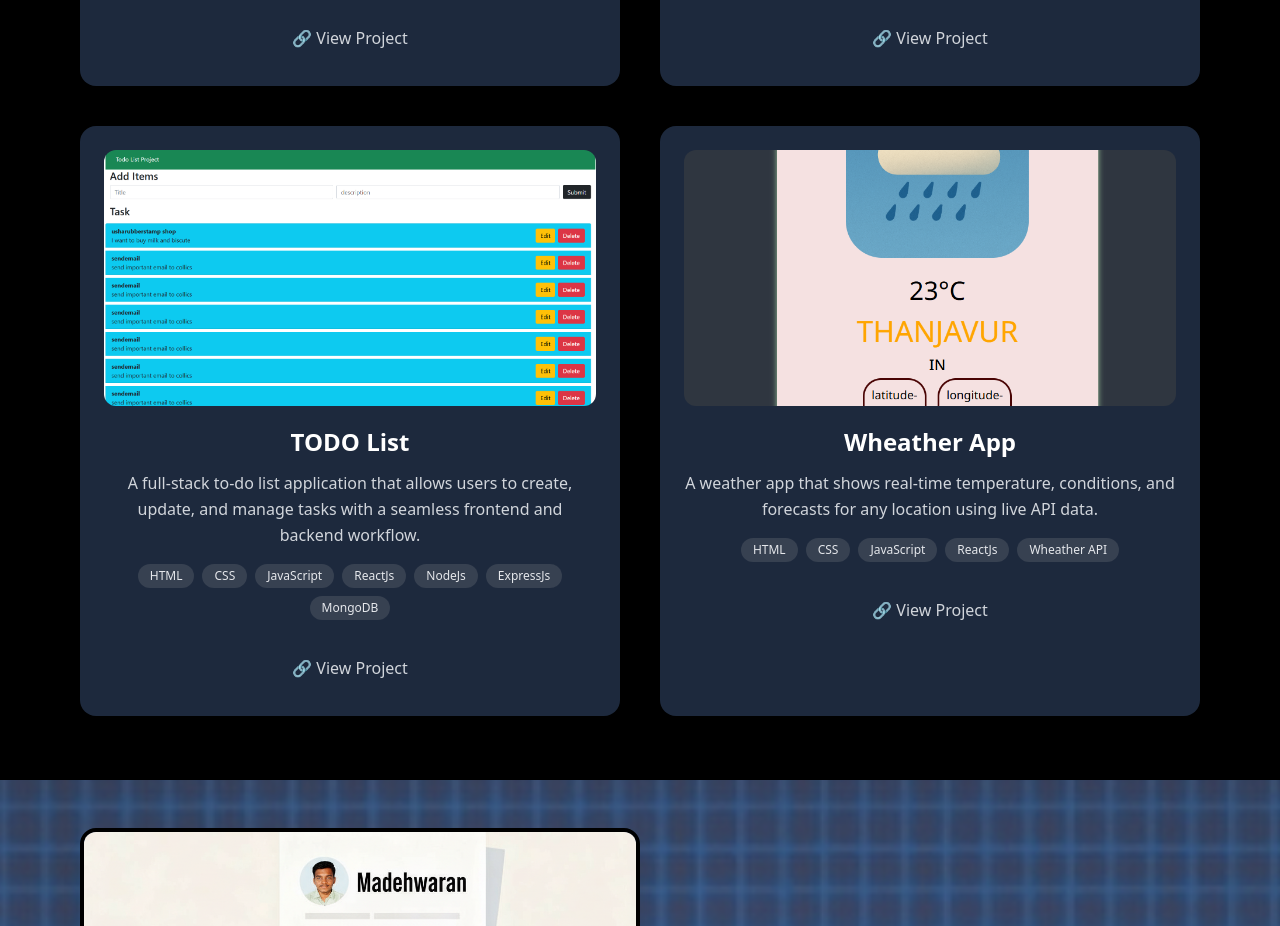
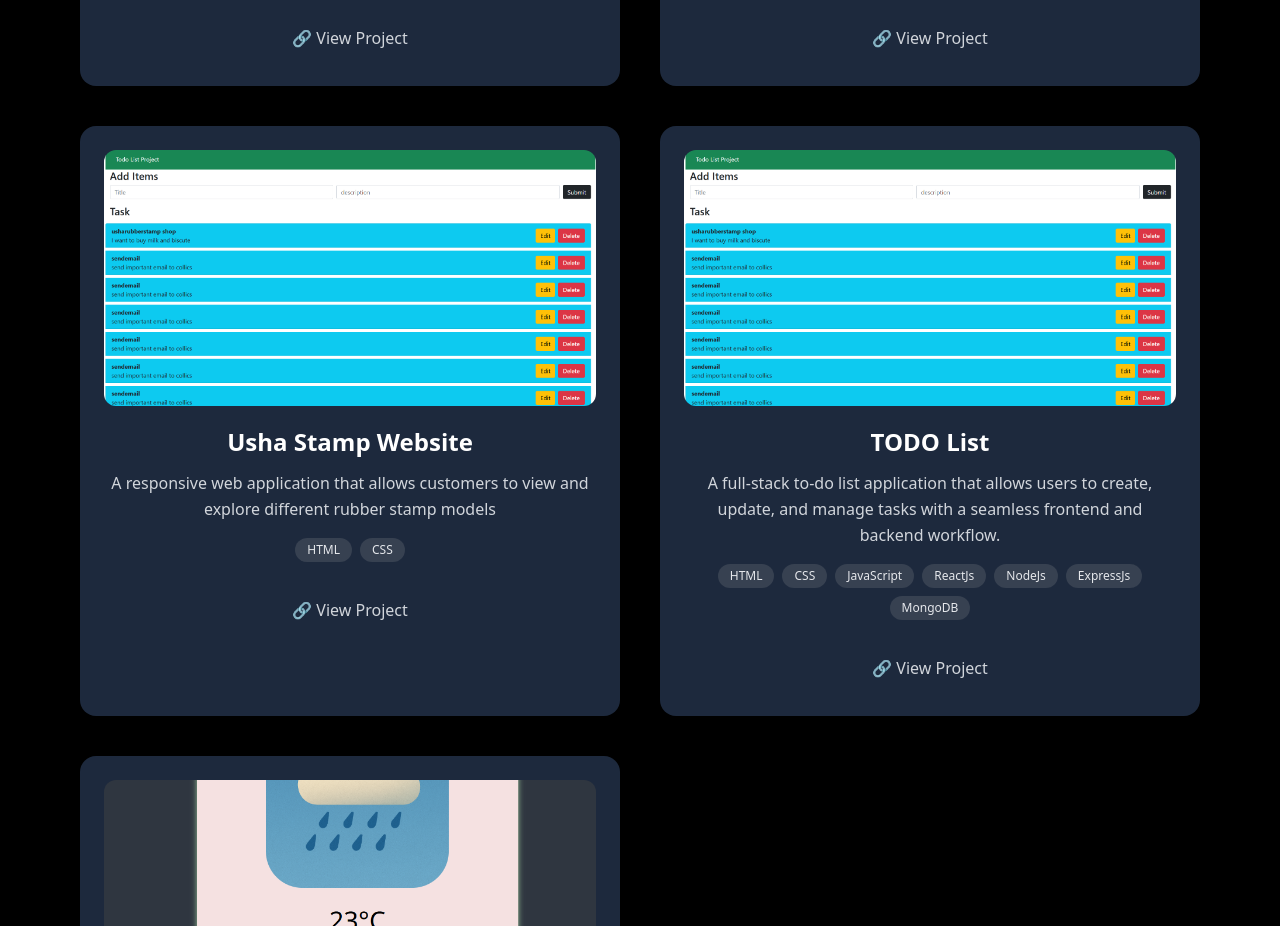
Before and after one commit to Madeshwaran2003/Madesh-Portfolio, a React (Create React App) app: page / in a window 1280 px wide. Shown: the part 2280-3206 px from the top of the page. Built offline with nearby package versions, Linux system fonts and the light colour scheme; a web font is replaced by a local one.

Commit message:
adding rubber stamp project

```diff
--- a/src/data/projects.js
+++ b/src/data/projects.js
@@ -25,6 +25,17 @@ export const projects = [
     ],
     image: "/projects/project1.png", // add your own image path
     link: "https://madeshwebportfolio.netlify.app",
+  },
+  {
+    title: "Usha Stamp Website",
+    description:
+      "A responsive web application that allows customers to view and explore different rubber stamp models",
+    tags: [
+      "HTML",
+      "CSS",
+    ],
+    image: "/projects/project2.png",
+    link: "https://usharubberstamp.netlify.app/",
   },
   {
     title: "TODO List",
```
